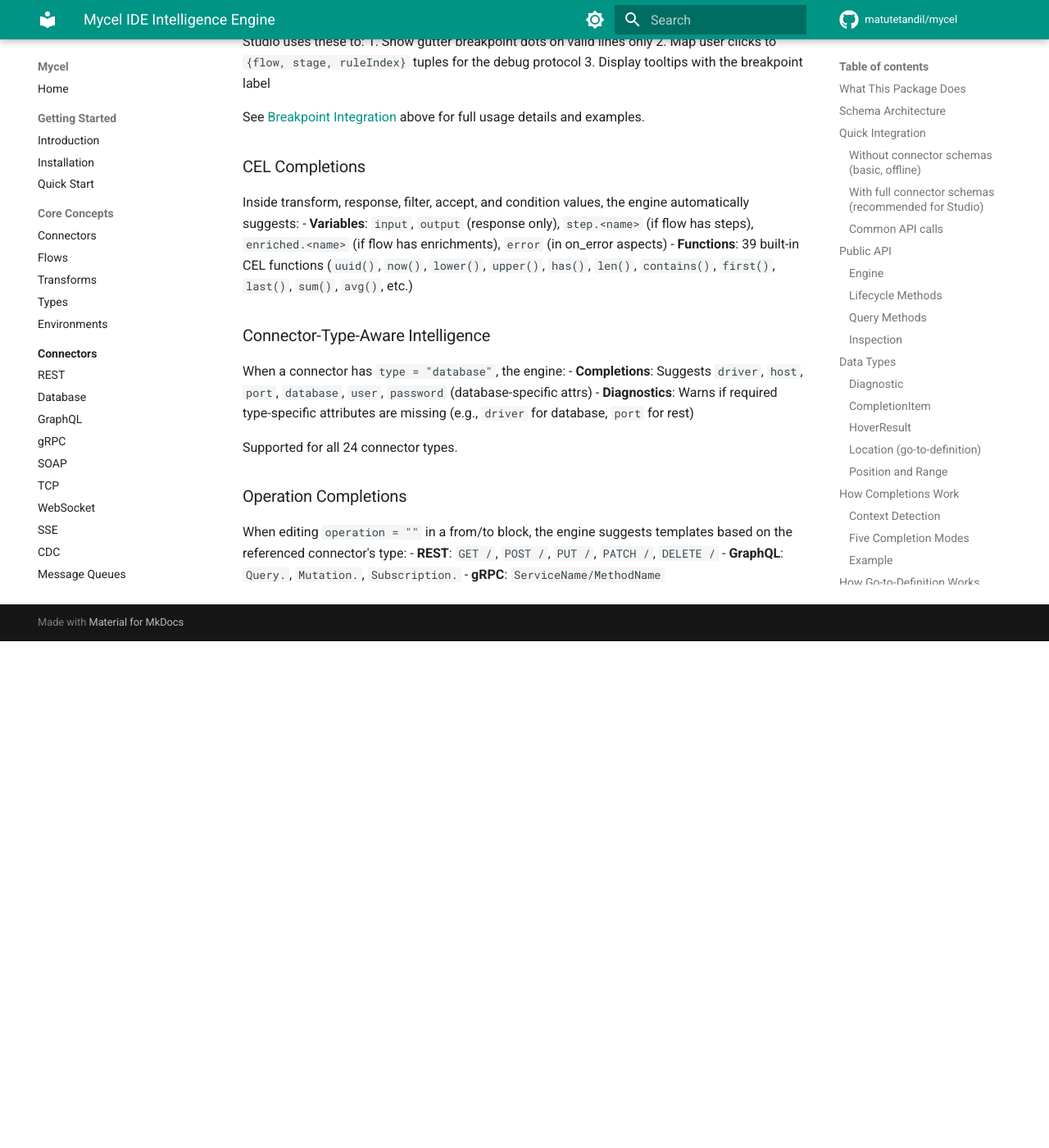
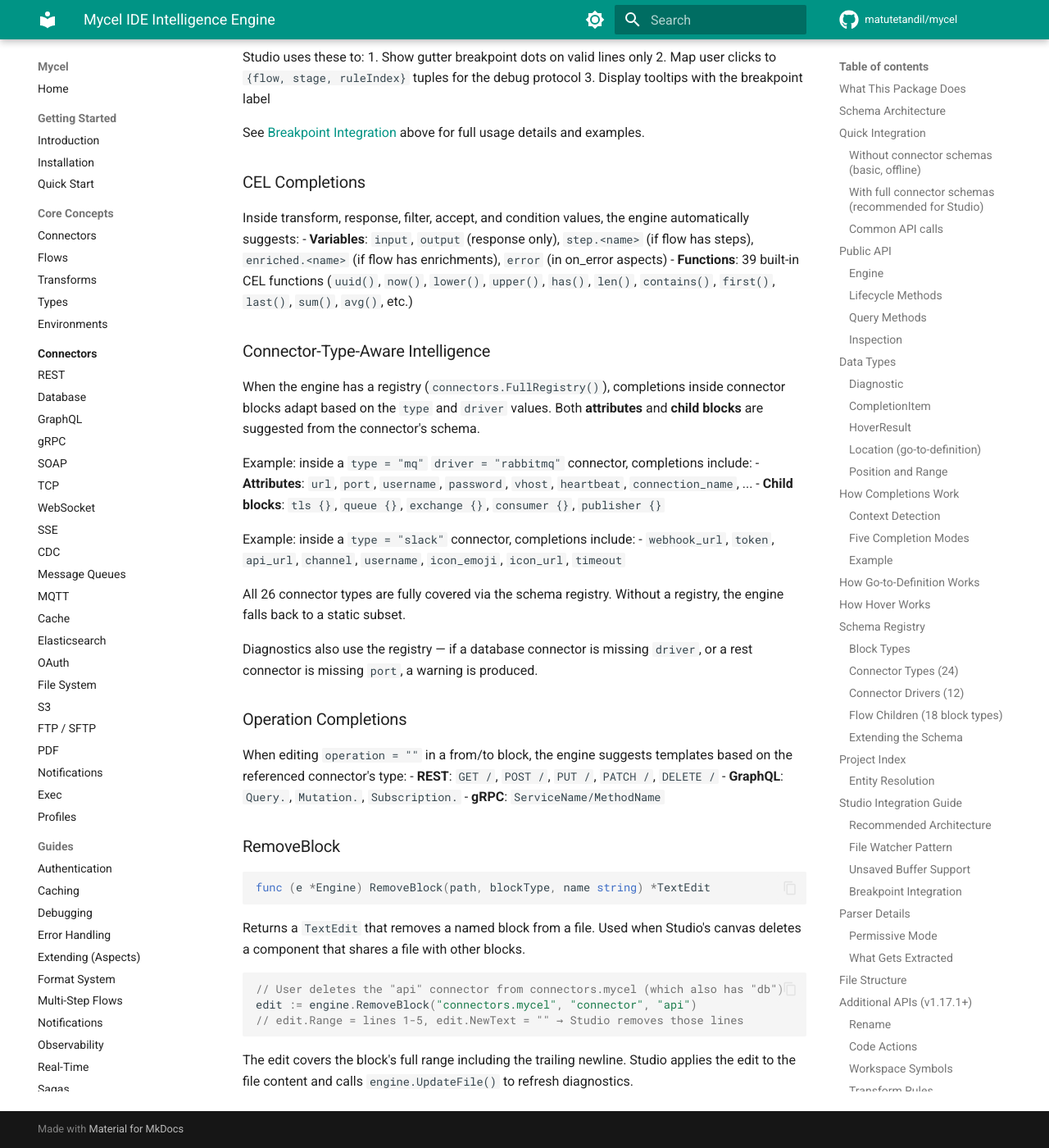
Before and after one commit to matutetandil/mycel, an MkDocs documentation site: the page built from docs/IDE-ENGINE.md, in a window 1280 px wide and 1400 px high, scrolled down 17243 px. Shown: the whole window at 82% size. Built offline with MkDocs 1.6.1 and Material for MkDocs 9.7.7, drawn with Linux system fonts in a browser that asks for light colours; comment, search, counter and statistics services are not loaded; before the commit the page ends 18025 px from its top, so only the background shows below that; some of the changed text lies outside the part shown.

Commit message:
Update IDE docs with RemoveBlock API and registry-aware completions
Document RemoveBlock for canvas delete operations. Updated
connector-type-aware section to reflect registry usage with
examples (RabbitMQ children, Slack attrs). Added RemoveBlock
to architecture diagram.

````diff
--- a/docs/IDE-ENGINE.md
+++ b/docs/IDE-ENGINE.md
@@ -429,7 +429,8 @@
 │       ├── Rename(path, line, col, newName) → engine.Rename(...)
 │       ├── GetCodeActions(path, line, col) → engine.CodeActions(...)
 │       ├── GetBreakpoints(file) → engine.AllBreakpoints()[file]
-│       └── GetFlowBreakpoints(flowName) → engine.FlowBreakpoints(flowName)
+│       ├── GetFlowBreakpoints(flowName) → engine.FlowBreakpoints(flowName)
+│       └── RemoveBlock(path, type, name) → engine.RemoveBlock(...)
 │
 └── Debug Client (separate, WebSocket to :9090)
     └── Runtime debugging — uses breakpoint locations from IDE engine
@@ -706,11 +707,18 @@
 
 ### Connector-Type-Aware Intelligence
 
-When a connector has `type = "database"`, the engine:
-- **Completions**: Suggests `driver`, `host`, `port`, `database`, `user`, `password` (database-specific attrs)
-- **Diagnostics**: Warns if required type-specific attributes are missing (e.g., `driver` for database, `port` for rest)
+When the engine has a registry (`connectors.FullRegistry()`), completions inside connector blocks adapt based on the `type` and `driver` values. Both **attributes** and **child blocks** are suggested from the connector's schema.
 
-Supported for all 24 connector types.
+Example: inside a `type = "mq"` `driver = "rabbitmq"` connector, completions include:
+- **Attributes**: `url`, `port`, `username`, `password`, `vhost`, `heartbeat`, `connection_name`, ...
+- **Child blocks**: `tls {}`, `queue {}`, `exchange {}`, `consumer {}`, `publisher {}`
+
+Example: inside a `type = "slack"` connector, completions include:
+- `webhook_url`, `token`, `api_url`, `channel`, `username`, `icon_emoji`, `icon_url`, `timeout`
+
+All 26 connector types are fully covered via the schema registry. Without a registry, the engine falls back to a static subset.
+
+Diagnostics also use the registry — if a database connector is missing `driver`, or a rest connector is missing `port`, a warning is produced.
 
 ### Operation Completions
 
@@ -718,3 +726,19 @@
 - **REST**: `GET /`, `POST /`, `PUT /`, `PATCH /`, `DELETE /`
 - **GraphQL**: `Query.`, `Mutation.`, `Subscription.`
 - **gRPC**: `ServiceName/MethodName`
+
+### RemoveBlock
+
+```go
+func (e *Engine) RemoveBlock(path, blockType, name string) *TextEdit
+```
+
+Returns a `TextEdit` that removes a named block from a file. Used when Studio's canvas deletes a component that shares a file with other blocks.
+
+```go
+// User deletes the "api" connector from connectors.mycel (which also has "db")
+edit := engine.RemoveBlock("connectors.mycel", "connector", "api")
+// edit.Range = lines 1-5, edit.NewText = "" → Studio removes those lines
+```
+
+The edit covers the block's full range including the trailing newline. Studio applies the edit to the file content and calls `engine.UpdateFile()` to refresh diagnostics.
````
